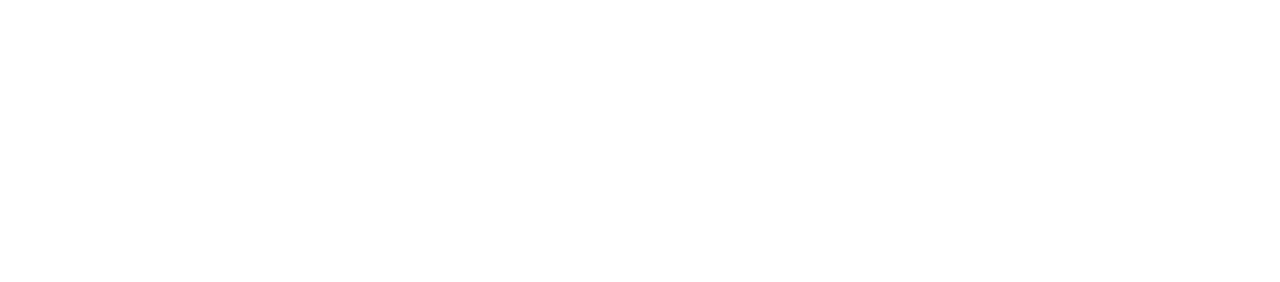
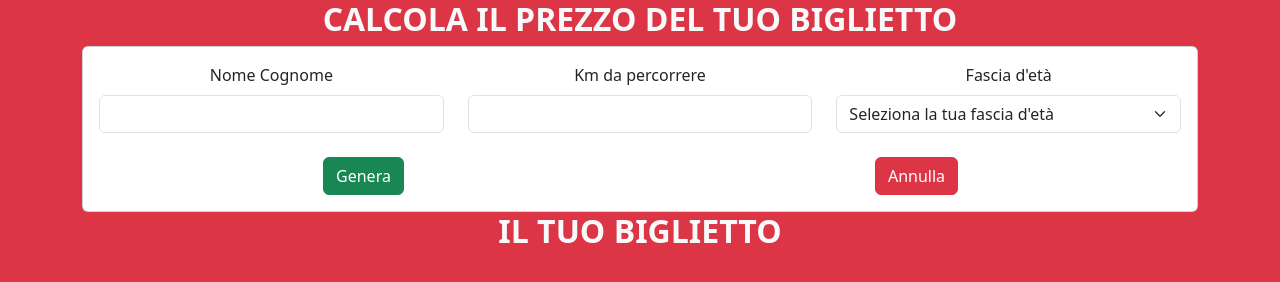
Before and after one commit to Federico-Zorzi/js-biglietto-treno-form, a plain HTML site: page index.html in a window 1280 px wide. Drawn offline with nearby package versions, Linux system fonts and the light colour scheme.

Commit message:
first page layout

```diff
--- a/index.html
+++ b/index.html
@@ -37,10 +37,67 @@
     <link rel="stylesheet" href="./css/style.css" />
   </head>
 
-  <body>
-    <header></header>
-    <main></main>
-    <footer></footer>
+  <body class="bg-danger">
+    <main>
+      <div class="container">
+        <div class="row row-cols-1 text-center">
+          <div class="col">
+            <!-- data input section -->
+            <h2 class="fw-semibold text-light">
+              CALCOLA IL PREZZO DEL TUO BIGLIETTO
+            </h2>
+            <div class="card">
+              <div class="card-body">
+                <!-- input fields -->
+                <div class="row mb-4">
+                  <div class="col">
+                    <label for="fullname" class="form-label"
+                      >Nome Cognome
+                    </label>
+                    <input type="text" id="fullname" class="form-control" />
+                  </div>
+                  <div class="col">
+                    <label for="km-to-do" class="form-label"
+                      >Km da percorrere
+                    </label>
+                    <input type="text" id="km-to-do" class="form-control" />
+                  </div>
+                  <div class="col">
+                    <label for="age-range" class="form-label"
+                      >Fascia d'età
+                    </label>
+                    <select class="form-select" id="age-range">
+                      <option selected>Seleziona la tua fascia d'età</option>
+                      <option value="Minorenne">Minorenne</option>
+                      <option value="Maggiorenne">Maggiorenne</option>
+                      <option value="Over 65">Over 65</option>
+                    </select>
+                  </div>
+                </div>
+
+                <div class="row justify-content-start">
+                  <div class="col">
+                    <button type="button" class="btn btn-success">
+                      Genera
+                    </button>
+                  </div>
+                  <div class="col">
+                    <button type="button" class="btn btn-danger">
+                      Annulla
+                    </button>
+                  </div>
+                </div>
+              </div>
+            </div>
+          </div>
+
+          <div class="col">
+            <!-- sezione biglietto -->
+            <h2 class="fw-semibold text-light">IL TUO BIGLIETTO</h2>
+          </div>
+        </div>
+      </div>
+    </main>
 
     <!-- BOOSTRAP JS -->
     <script
```
